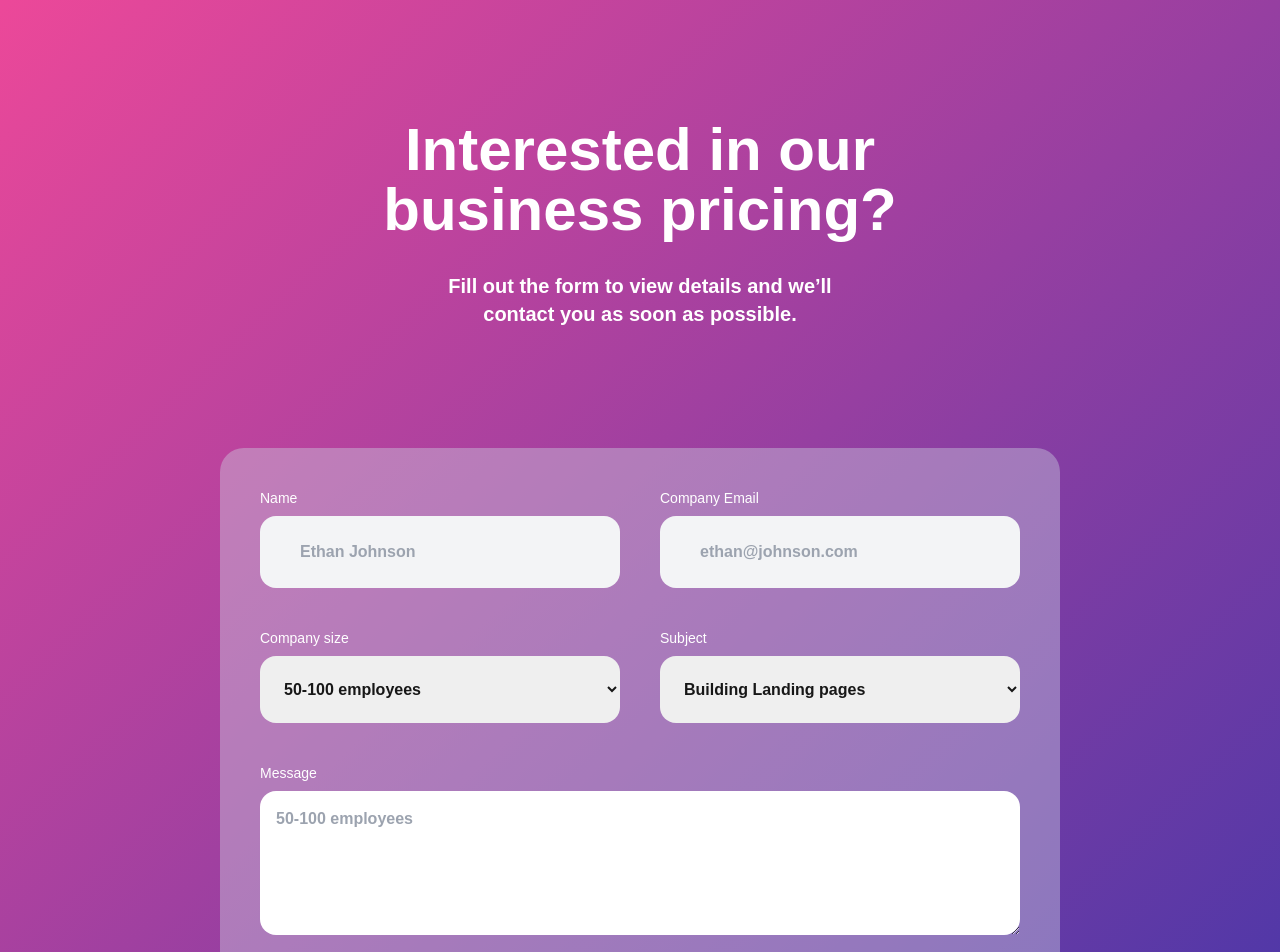
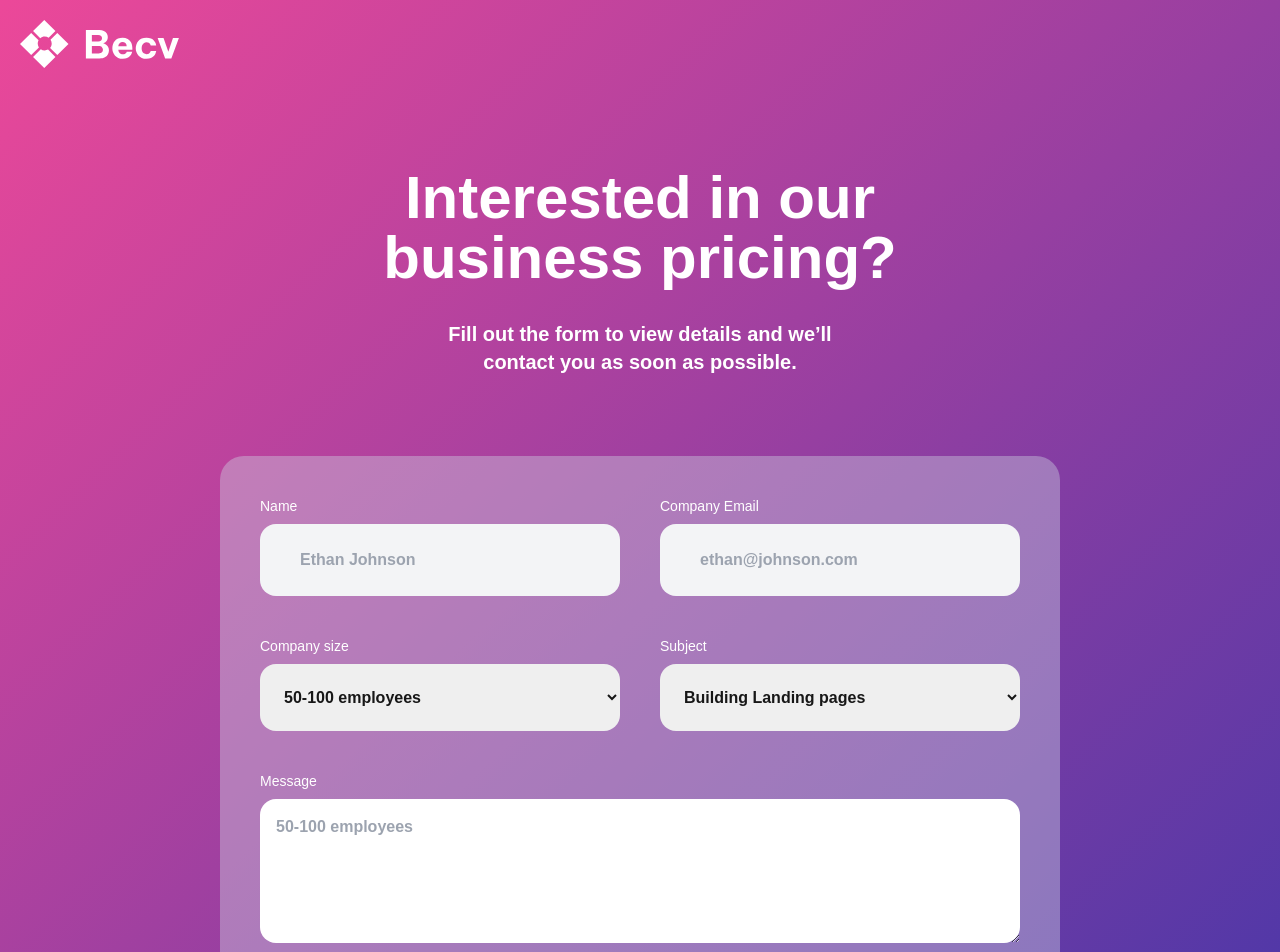
Before and after one commit to Maximila-Judith/contact-page, a Next.js app: page / in a window 1280 px wide. Shown: the top 952 px of the page. Built offline with nearby package versions, Linux system fonts and the light colour scheme.

Commit message:
Five commit

```diff
--- a/src/app/layout.tsx
+++ b/src/app/layout.tsx
@@ -1,6 +1,7 @@
 import type { Metadata } from "next";
 import localFont from "next/font/local";
 import "./globals.css";
+import Image from "next/image";
 
 const geistSans = localFont({
   src: "./fonts/GeistVF.woff",
@@ -29,6 +30,16 @@ export default function RootLayout({
       <body
         className={`${geistSans.variable} ${geistMono.variable} antialiased bg-gradient-to-br from-pink-500 to-[#4036A9]`}
       >
+        <div className="logoImage">
+          <Image
+            src="/contact-form-icon.svg"
+            alt="icon 1"
+            width={200}
+            height={200}
+            priority
+            className="p-5"
+          />
+        </div>
         {children}
       </body>
     </html>
--- a/src/app/page.tsx
+++ b/src/app/page.tsx
@@ -1,14 +1,17 @@
 import React from "react";
 
 export default function Home() {
+
   return (
     <div className="flex flex-col lg:items-center gap-y-10 lg:p-20">
-      <div className="flex flex-col items-center gap-y-8 p-10">
+
+
+      <div className="flex flex-col items-center gap-y-8">
         <h1 className="text-white font-bold text-4xl md:text-6xl text-center">Interested in our <br /> business pricing?</h1>
         <p className="text-white text-xl font-bold text-center">Fill out the form to view details and we&rsquo;ll <br /> contact you as soon as possible.</p>
       </div>
 
-      <div className="lg:w-3/4 flex flex-col gap-10 bg-[#CDD5E066] rounded-3xl m-10 p-10">
+      <form className="lg:w-3/4 flex flex-col gap-10 bg-[#CDD5E066] rounded-3xl m-10 p-10">
         <div className=" items-center grid grid-cols-1 md:grid-cols-2 gap-10">
           <div className="">
             <label className="block text-sm font-medium mb-2 text-white font-bold">Name</label>
@@ -46,10 +49,10 @@ export default function Home() {
           <textarea id="hs-textarea-ex-2" className="p-4 pb-20 block w-full rounded-2xl text-md dark:text-black font-semibold dark:placeholder-black" placeholder="50-100 employees"></textarea>
         </div>
 
-        <button type="button" className="w-full py-5 px-4 inline-flex justify-center items-center gap-x-2 text-xl font-bold rounded-2xl dark:bg-white dark:text-[#4036A9]">
+        <button type="button" className="w-full py-5 px-4 inline-flex justify-center items-center gap-x-2 text-xl font-bold rounded-2xl dark:bg-white hover:dark:bg-[#4036A9] hover:dark:text-white dark:text-[#4036A9]">
           Contact Sales
         </button>
-      </div>
+      </form>
     </div>
   );
 }
```
Also changed, not shown: public/contact-form-icon.svg (added).
